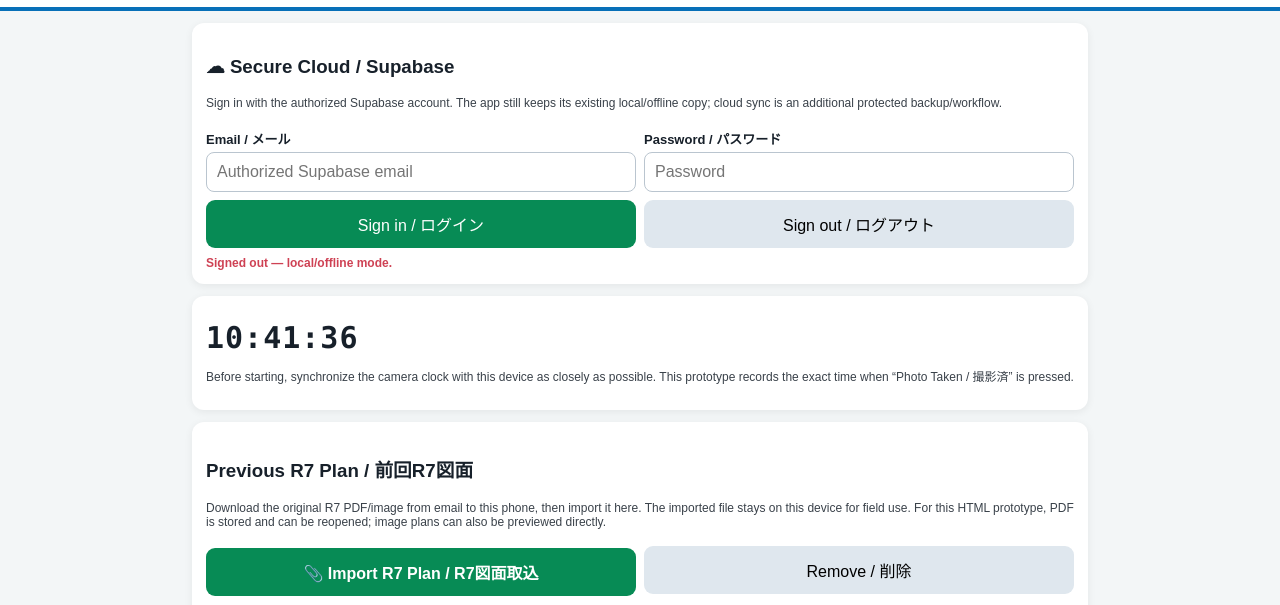
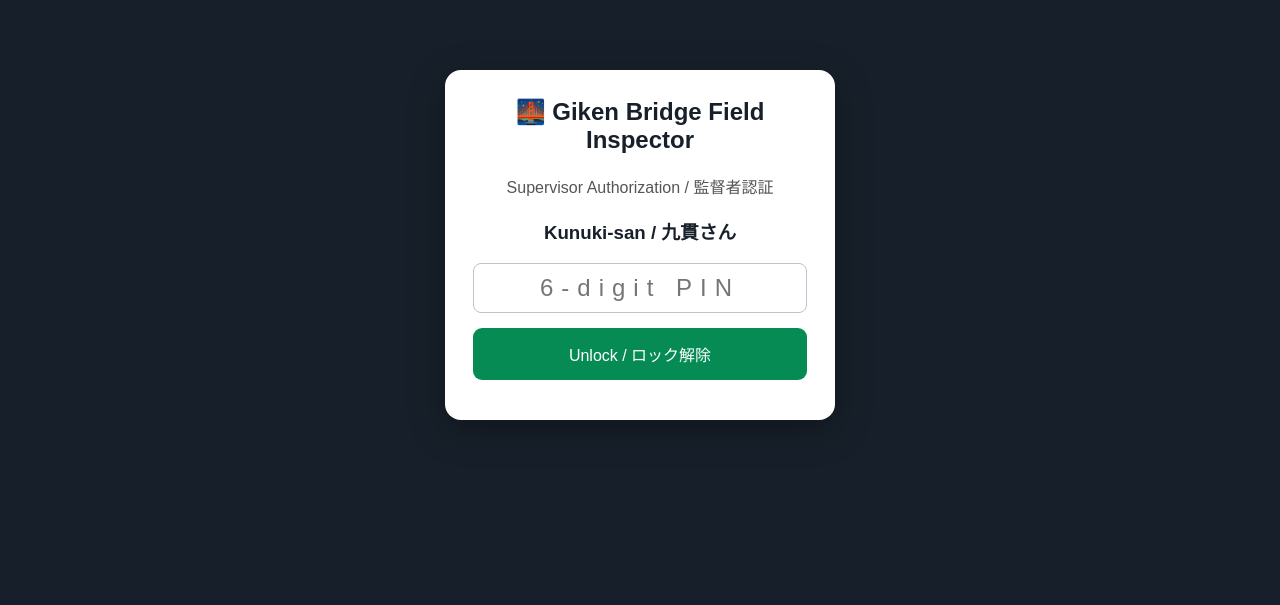
Before and after one commit to carmike75/Giken-bridge-inspector, a plain HTML site: page index.html in a window 1280 px wide. Shown: the part 155-760 px from the top of the page. Drawn offline with nearby package versions, Linux system fonts and the light colour scheme.

Commit message:
Update index.html

```diff
--- a/index.html
+++ b/index.html
@@ -21,7 +21,60 @@ canvas{width:100%;height:260px;border:1px solid #aab4bd;border-radius:8px;touch-
 </style>
 <script src="https://cdn.jsdelivr.net/npm/@supabase/supabase-js@2"></script>
 </head>
-<body><div style="max-width:900px;margin:12px auto;padding:10px 14px;border-radius:10px;background:#eef7f1"><strong>📱 Paperless field workflow / ペーパーレス現場点検:</strong> Previous R7 drawings, previous photos, check marks, photo numbers, memos and colored annotations are handled on the phone/gadget. Printed inspection sheets are not required.</div>
+<body>
+ <!-- KUNUKI-SAN SUPERVISOR PIN GATE -->
+<div id="pinGate" style="
+position:fixed;
+inset:0;
+z-index:99999;
+background:#17202a;
+display:flex;
+align-items:center;
+justify-content:center;
+padding:20px;
+">
+  <div style="
+  background:white;
+  width:100%;
+  max-width:390px;
+  padding:28px;
+  border-radius:16px;
+  text-align:center;
+  box-shadow:0 10px 35px rgba(0,0,0,.35);
+  ">
+    <h2 style="margin-top:0;">🌉 Giken Bridge Field Inspector</h2>
+
+    <p style="color:#555;">
+      Supervisor Authorization / 監督者認証
+    </p>
+
+    <h3>Kunuki-san / 九貫さん</h3>
+
+    <input
+      id="supervisorPin"
+      type="password"
+      inputmode="numeric"
+      maxlength="6"
+      pattern="[0-9]*"
+      placeholder="6-digit PIN"
+      style="font-size:24px;text-align:center;letter-spacing:8px;"
+    >
+
+    <button
+      type="button"
+      class="primary"
+      onclick="verifySupervisorPin()"
+      style="width:100%;margin-top:15px;padding:14px;"
+    >
+      Unlock / ロック解除
+    </button>
+
+    <div id="pinStatus"
+      style="margin-top:12px;font-weight:bold;">
+    </div>
+  </div>
+</div>
+ <body><div style="max-width:900px;margin:12px auto;padding:10px 14px;border-radius:10px;background:#eef7f1"><strong>📱 Paperless field workflow / ペーパーレス現場点検:</strong> Previous R7 drawings, previous photos, check marks, photo numbers, memos and colored annotations are handled on the phone/gadget. Printed inspection sheets are not required.</div>
 <header>
 <div style="display:flex;align-items:center;gap:12px;justify-content:space-between;flex-wrap:wrap">
 <div style="display:flex;align-items:center;gap:12px;min-width:0">
@@ -573,11 +626,66 @@ function cloudSetR7Status(msg, ok){
   const el=document.getElementById('cloudR7Status');
   if(el){el.textContent=msg;el.style.color=ok===true?'#078b55':ok===false?'#c62036':'#17202a';}
 }
-function initCloud(){
+async function verifySupervisorPin(){
+  const pinInput = document.getElementById('supervisorPin');
+  const status = document.getElementById('pinStatus');
+  const pin = (pinInput?.value || '').trim();
+
+  if(!/^\d{6}$/.test(pin)){
+    status.textContent = 'Please enter the 6-digit PIN / 6桁のPINを入力してください';
+    status.style.color = '#c62036';
+    return;
+  }
+
+  status.textContent = 'Checking... / 確認中...';
+  status.style.color = '#555';
+
+  try{
+    if(!cloudClient){
+      initCloud();
+    }
+
+    if(!cloudClient){
+      status.textContent = 'Internet connection required / インターネット接続が必要です';
+      status.style.color = '#c62036';
+      return;
+    }
+
+    const {data, error} = await cloudClient.rpc(
+      'verify_supervisor_pin',
+      {entered_pin: pin}
+    );
+
+    if(error){
+      console.error(error);
+      status.textContent = 'Authorization error / 認証エラー';
+      status.style.color = '#c62036';
+      return;
+    }
+
+    if(data === true){
+      document.getElementById('pinGate').style.display = 'none';
+      sessionStorage.setItem('kunukiAuthorized','true');
+      pinInput.value = '';
+    }else{
+      status.textContent = 'Incorrect PIN / PINが正しくありません';
+      status.style.color = '#c62036';
+      pinInput.value = '';
+      pinInput.focus();
+    }
+
+  }catch(err){
+    console.error(err);
+    status.textContent = 'Connection error / 接続エラー';
+    status.style.color = '#c62036';
+  }
+}
+ function initCloud(){
   try{
     if(!window.supabase || !window.supabase.createClient){
       cloudSetStatus('Offline/local mode. Supabase library is unavailable until internet is connected.', null);
       return;
+}
     }
     cloudClient=window.supabase.createClient(SUPABASE_URL,SUPABASE_PUBLISHABLE_KEY,{auth:{persistSession:true,autoRefreshToken:true,detectSessionInUrl:true}});
     cloudClient.auth.getSession().then(({data,error})=>{
@@ -676,7 +784,11 @@ importR7 = async function(e){
   }catch(err){console.error('Cloud R7 sync',err);}
 };
 
-if(document.readyState==='loading') document.addEventListener('DOMContentLoaded',initCloud); else initCloud();
+if(sessionStorage.getItem('kunukiAuthorized') === 'true'){
+    const gate = document.getElementById('pinGate');
+    if(gate) gate.style.display = 'none';
+}
+ if(document.readyState==='loading') document.addEventListener('DOMContentLoaded',initCloud); else initCloud();
 </script>
 
 </body></html>
```
